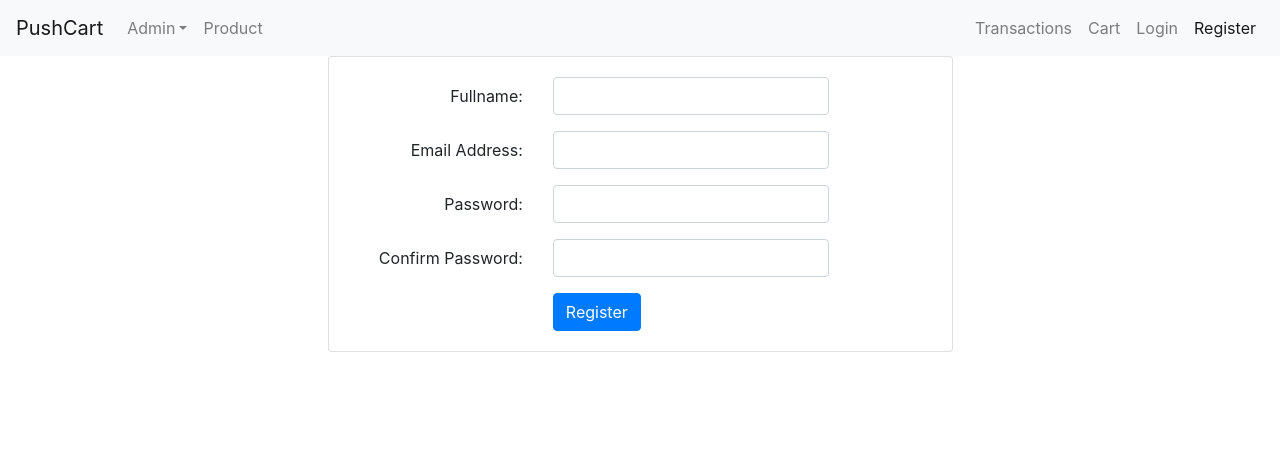
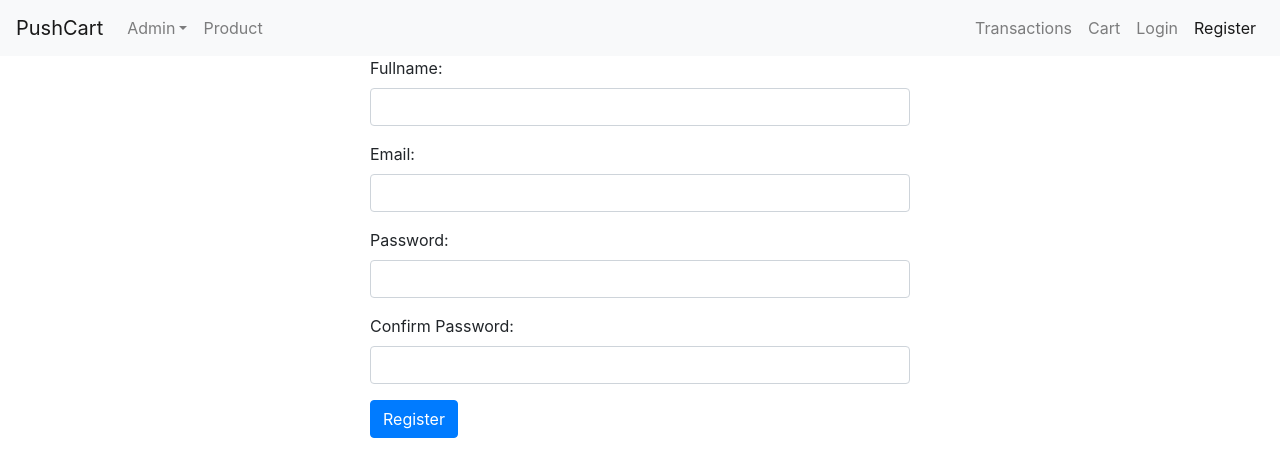
Before and after one commit to MaryDiolas1006/WorldVision-frontEnd-tech-test, a React (Create React App) app: page /register in a window 1280 px wide. Shown: the top 476 px of the page. Built offline with nearby package versions, Linux system fonts and the light colour scheme.

Commit message:
create ui for login and register

```diff
--- a/src/App.js
+++ b/src/App.js
@@ -1,4 +1,4 @@
-import React from 'react';
+import React, {useState} from 'react';
 import Login from './components/Login';
 import Register from './components/Register';
 import CreateProduct from './components/CreateProduct';
@@ -15,6 +15,7 @@ import {
 } from 'react-router-dom';
 
 const App = () => {
+
     return (
       <Router>
        <MainNav />
--- a/src/components/Card.js
+++ b/src/components/Card.js
@@ -3,14 +3,8 @@ import React from 'react';
 const Card = (props) => {
   return (
     <div className="container">
-      <div className="row">
-        <div className="col-12 col-md-6 mx-auto">
-          <h1 className="text-center">Product Catalog</h1>
-        </div>
-      </div>
-
       <div className="row mt-3">
-  	    <div class="col-12 col-sm-6 col-md-5 col-lg-4 mx-auto">
+  	    <div class="col-12 col-sm-6 col-md-4 col-lg-4 mx-auto">
           <div class="card">
             <img src="https://fratellowatches.imgix.net/2019/04/Rolex-Submariner-2.jpg" class="card-img-top" alt="..." />
           <div class="card-body">
--- a/src/components/Login.js
+++ b/src/components/Login.js
@@ -1,76 +1,15 @@
 import React from 'react';
+import LoginForm from './LoginForm';
 
 const Login = (props) => {
   return (
-  <div class="container">
-    <div class="row justify-content-center">
-        <div class="col-md-6">
-            <div class="card">
-                <div class="card-body">
-                    <form>
-                        <div class="form-group row">
-                            <label htmlFor="email" class="col-md-4 col-form-label text-md-right">Email</label>
-
-                            <div class="col-md-6">
-                                <input
-                                id="email"
-                                type="email"
-                                class="form-control"
-                                name="email"
-                                required
-                                autocomplete="email"
-                                autofocus
-                                placeholder="Email Here" />
-                            </div>
-                        </div>
-
-                        <div class="form-group row">
-                            <label
-                            htmlFor="password"
-                              class="col-md-4 col-form-label text-md-right">Password</label>
-                            <div class="col-md-6">
-                                <input
-                                id="password"
-                                type="password"
-                                class="form-control"
-                                name="password"
-                                required
-                                autocomplete="current-password"
-                                placeholder="Password Here" />
-                            </div>
-                        </div>
-
-                        <div class="form-group row">
-                            <div class="col-md-6 offset-md-4">
-                                <div class="form-check">
-                                    <input class="form-check-input" type="checkbox" name="remember" id="remember" />
-
-                                    <label class="form-check-label" htmlFor="remember">
-                                        Remember Me
-                                    </label>
-                                </div>
-                            </div>
-                        </div>
-
-                        <div class="form-group row mb-0">
-                            <div class="col-md-8 offset-md-4">
-                                <button type="submit" class="btn btn-primary">
-                                    Login
-                                </button>
-
-                                    <a class="btn btn-link" href="">
-                                        Forgot Password
-                                    </a>
-                            </div>
-                        </div>
-                    </form>
+        <div className="container">
+            <div className="row">
+                <div className="col-12 col-md-8 col-lg-6 mx-auto">
+                    <LoginForm />
                 </div>
             </div>
         </div>
-    </div>
-</div>
-
-
   )
 }
 
--- /dev/null
+++ b/src/components/LoginForm.js
@@ -0,0 +1,17 @@
+import React from 'react';
+
+const LoginForm = (props) => {
+  return (
+    <form>
+    	<label htmlFor="email">Email:</label>
+    	<input type="text" className="form-control" name="email" id="email" />
+
+    	<label htmlFor="password">Password</label>
+    	<input type="password" name="password" id="password" className="form-control" />
+
+    	<button className="btn btn-primary my-1">Login</button>
+    </form>
+  )
+}
+
+export default LoginForm;
--- a/src/components/Product.js
+++ b/src/components/Product.js
@@ -3,8 +3,12 @@ import Card from './Card'
 
 const Product = (props) => {
   return (
-    <div>
-    	<Card />
+    <div className="container">
+    	<div className="row">
+        <div className="col-12 col-md-6 mx-auto">
+          <h1 className="text-center">Product Catalog</h1>
+        </div>
+        </div>
     </div>
   )
 }
--- a/src/components/Register.js
+++ b/src/components/Register.js
@@ -1,57 +1,15 @@
 import React from 'react';
+import RegisterForm from './RegisterForm';
 
 const Register = (props) => {
   return (
-    <>
+<div className="container container-fluid">
    <div class="row justify-content-center">
         <div class="col-md-6">
-            <div class="card">
-                  <div class="card-body">
-                    <form>
-                          <div class="form-group row">
-                            <label for="name" class="col-md-4 col-form-label text-md-right">Fullname:</label>
-                            <div class="col-md-6">
-                                <input id="name" type="text" class="form-control" name="name" required autocomplete="name" autofocus />
-                            </div>
-                        </div>
-
-                        <div class="form-group row">
-                            <label for="email" class="col-md-4 col-form-label text-md-right">Email Address:</label>
-
-                            <div class="col-md-6">
-                                <input id="email" type="email" class="form-control" name="email"  required autocomplete="email" />
-                            </div>
-                        </div>
-
-                        <div class="form-group row">
-                            <label for="password" class="col-md-4 col-form-label text-md-right">Password:</label>
-
-                            <div class="col-md-6">
-                                <input id="password" type="password" class="form-control" name="password" required autocomplete="new-password" />
-                            </div>
-                        </div>
-
-                        <div class="form-group row">
-                            <label for="password-confirm" class="col-md-4 col-form-label text-md-right">Confirm Password:</label>
-
-                            <div class="col-md-6">
-                                <input id="password-confirm" type="password" class="form-control" name="password_confirmation" required autocomplete="new-password" />
-                            </div>
-                        </div>
-
-                        <div class="form-group row mb-0">
-                            <div class="col-md-6 offset-md-4">
-                                <button type="submit" class="btn btn-primary">
-                                  Register
-                                </button>
-                            </div>
-                        </div>
-                    </form>
-                </div>
-            </div>
+            <RegisterForm />
         </div>
     </div>
-</>
+</div>
 
   )
 }
--- /dev/null
+++ b/src/components/RegisterForm.js
@@ -0,0 +1,35 @@
+import React from 'react';
+import InputGroup from './partials/InputGroup';
+
+const RegisterForm = (props) => {
+  return (
+    <div>
+    	<InputGroup
+    		type="text"
+    		name="fullname"
+    		displayName="Fullname:"
+    	 />
+
+    	 <InputGroup
+    		type="email"
+    		name="email"
+    		displayName="Email:"
+    	 />
+    	 <InputGroup
+    		type="password"
+    		name="password"
+    		displayName="Password:"
+    	 />
+
+    	 <InputGroup
+    		type="password"
+    		name="confirmPassword"
+    		displayName="Confirm Password:"
+    	 />
+
+    	 <button className="btn btn-primary">Register</button>
+    </div>
+  )
+}
+
+export default RegisterForm;
--- /dev/null
+++ b/src/components/partials/InputGroup.js
@@ -0,0 +1,18 @@
+import React from 'react';
+
+const InputGroup = (props) => {
+  return (
+   <div className="form-group">
+        <label htmlFor={props.name}>{props.displayName}</label>
+        <input
+        	type="text"
+        	name={props.name}
+        	id={props.name}
+        	className="form-control"
+        	placeholder={props.placeholder}
+        	aria-describedby="helpId" />
+    </div>
+  )
+}
+
+export default InputGroup;
```
